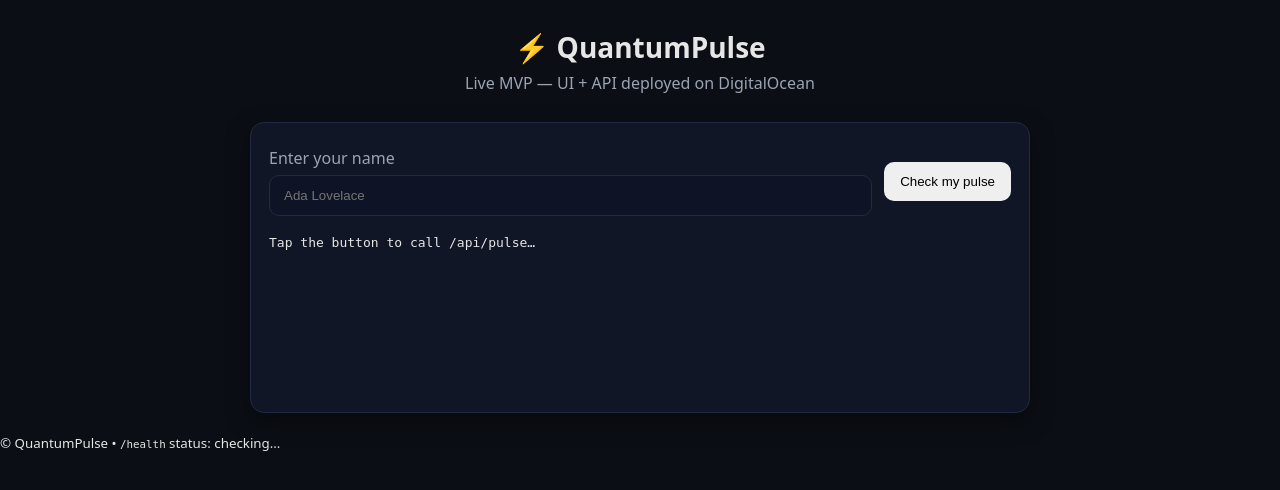
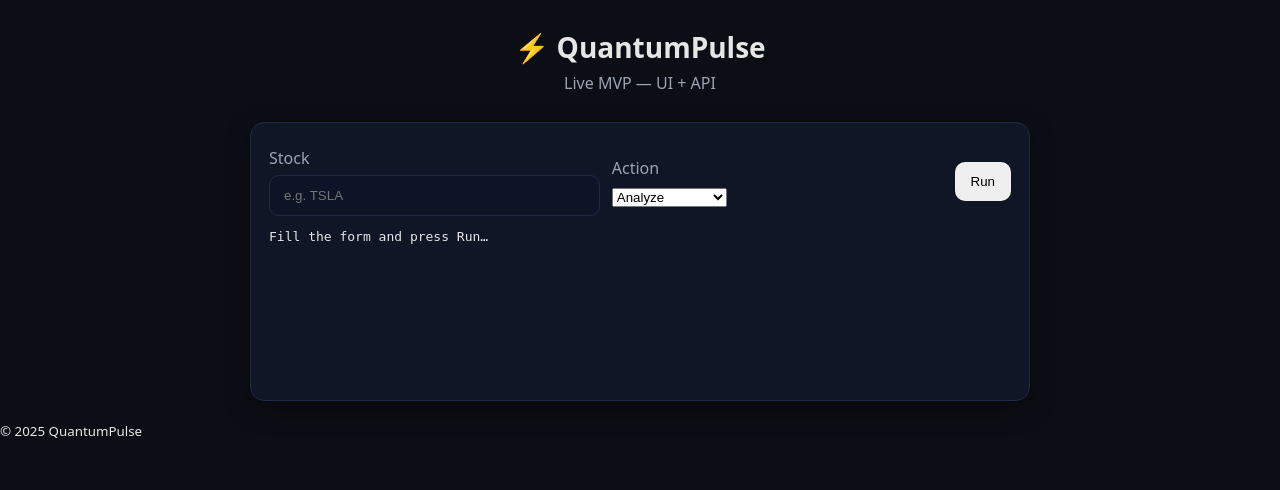
Before and after one commit to just-one-line/quantumpulse, a Flask app: template templates/index.html in a window 1280 px wide. Shown: the top 490 px of the page. Run offline with Flask 3, Linux system fonts and the light colour scheme; the template is opened without the code that fills it, so the values that code supplies are empty.

Commit message:
Update index.html

```diff
--- a/templates/index.html
+++ b/templates/index.html
@@ -10,31 +10,41 @@
 <body>
   <header>
     <h1>⚡ QuantumPulse</h1>
-    <p class="sub">Live MVP — UI + API deployed on DigitalOcean</p>
+    <p class="sub">Live MVP — UI + API</p>
   </header>
 
   <main>
     <section class="card">
-      <div class="row">
+      <form id="trade-form" class="row">
         <div class="col">
-          <label for="name">Enter your name</label>
-          <input id="name" placeholder="Ada Lovelace" />
+          <label for="stock">Stock</label>
+          <input id="stock" placeholder="e.g. TSLA" required />
+        </div>
+        <div class="col">
+          <label for="action">Action</label>
+          <select id="action">
+            <option value="analyze">Analyze</option>
+            <option value="buy">Buy (simulated)</option>
+            <option value="sell">Sell (simulated)</option>
+          </select>
         </div>
         <div class="col col-btn">
-          <button id="btn">Check my pulse</button>
+          <button type="submit">Run</button>
         </div>
-      </div>
-      <div class="row">
-        <pre id="out">Tap the button to call /api/pulse…</pre>
-      </div>
-      <canvas id="chart" height="120"></canvas>
+      </form>
+
+      <pre id="result">Fill the form and press Run…</pre>
+      <canvas id="trendChart" height="120"></canvas>
     </section>
   </main>
 
   <footer>
-    <small>© <span id="year"></span> QuantumPulse • <code>/health</code> status: <span id="health">checking…</span></small>
+    <small>© <span id="year"></span> QuantumPulse</small>
   </footer>
 
-  <script src="/static/app.js"></script>
+  <script>
+    document.getElementById("year").textContent = new Date().getFullYear();
+  </script>
+  <script src="/static/script.js"></script>
 </body>
-    </html>
+</html>
```
